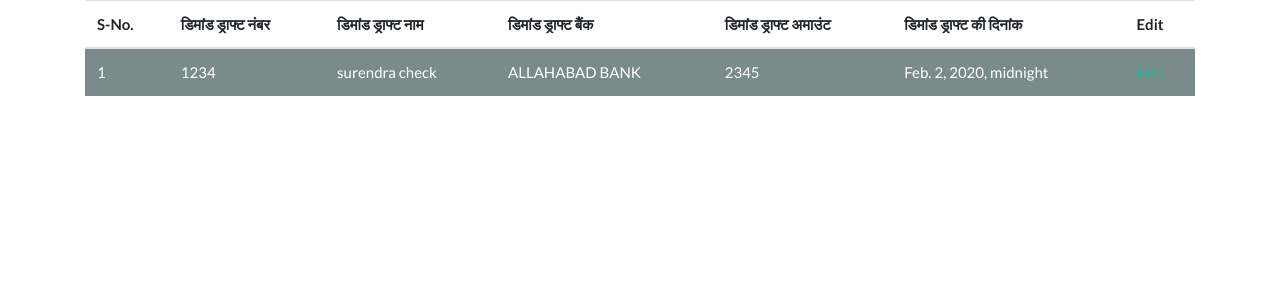
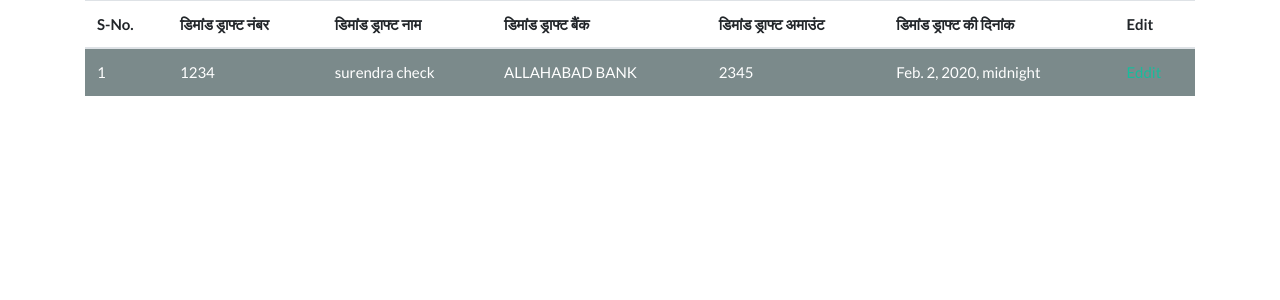
Before and after one commit to anonymous330/Draft, a Django app: page /search/ in a window 1280 px wide. Shown: the part 71-371 px from the top of the page. Run offline with Django 3.2, Linux system fonts and the light colour scheme; data comes from the database, SQL or seed files in the repository; some libraries are stand-ins or nearby versions.

Commit message:
dd in edit button

```diff
--- a/catlog/templates/catlog/search.html
+++ b/catlog/templates/catlog/search.html
@@ -61,7 +61,7 @@
       <td>{{i.dd_bank}}</td>
       <td>{{i.dd_amount}}</td>
       <td>{{i.dd_date}}</td>
-      <td><a href="{% url 'change' i.dd_no %}">Edit</a></td>
+      <td><a href="{% url 'change' i.dd_no %}">Eddit</a></td>
     </tr>
     {% endfor %}
   </tbody>
```
